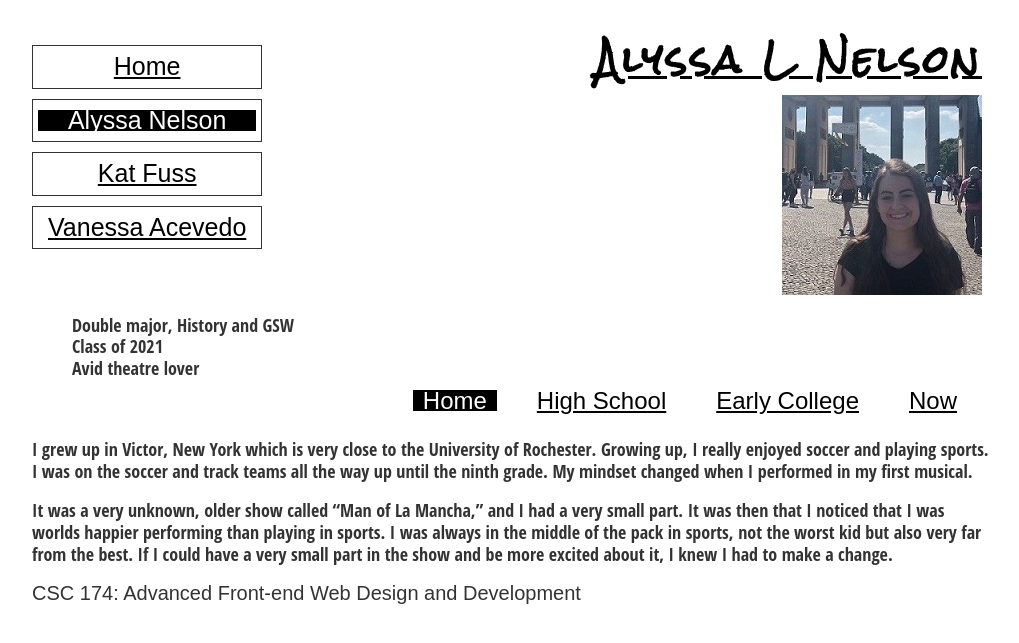
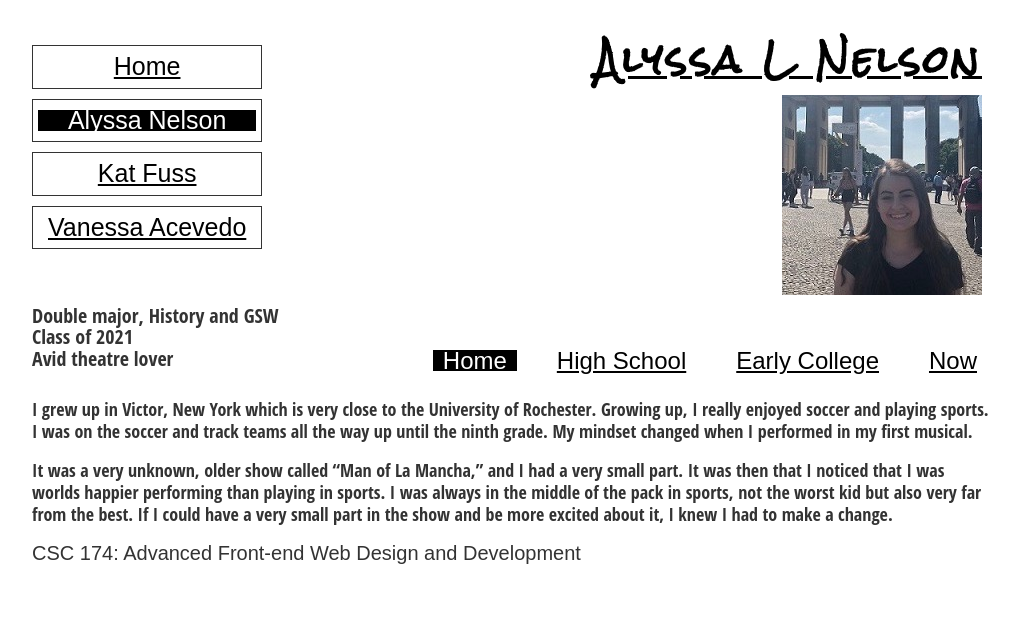
Before and after one commit to jngene/assignment02, a PHP site: page /alyssa.php in a window 1280 px wide. Shown: the top 643 px of the page, without its empty margins (128-1147 px from the left). Run offline with PHP 8.4, Linux system fonts and the light colour scheme; some web fonts are replaced.

Commit message:
update format

```diff
--- a/css/styles.css
+++ b/css/styles.css
@@ -43,7 +43,6 @@ ul {
 	margin-left: 50px;
 }
 
-
 .header {
 	display: flex;
 	align-items: center;
@@ -85,7 +84,7 @@ div.vanessa, div.alyssa, div.kat {
 /**** BASE - NAV ****/
 nav ul {
 	text-indent: 0;
-	margin-left: 0;
+	margin-right: -20px;
 	display: flex;
 	justify-content: flex-end;
 }
@@ -129,13 +128,14 @@ nav li {
 
 /**** BASE - ASIDE ****/
 aside {
-	margin-left: 10px;
-	margin-top: 20px;
+	margin-left: -30px;
+	margin-top: 10px;
+	margin-bottom: -30px;
 	align-self: end;
 }
 
 aside ul {
-	margin-right: 10px;
+	font-size: 20px;
 }
 
 
```
